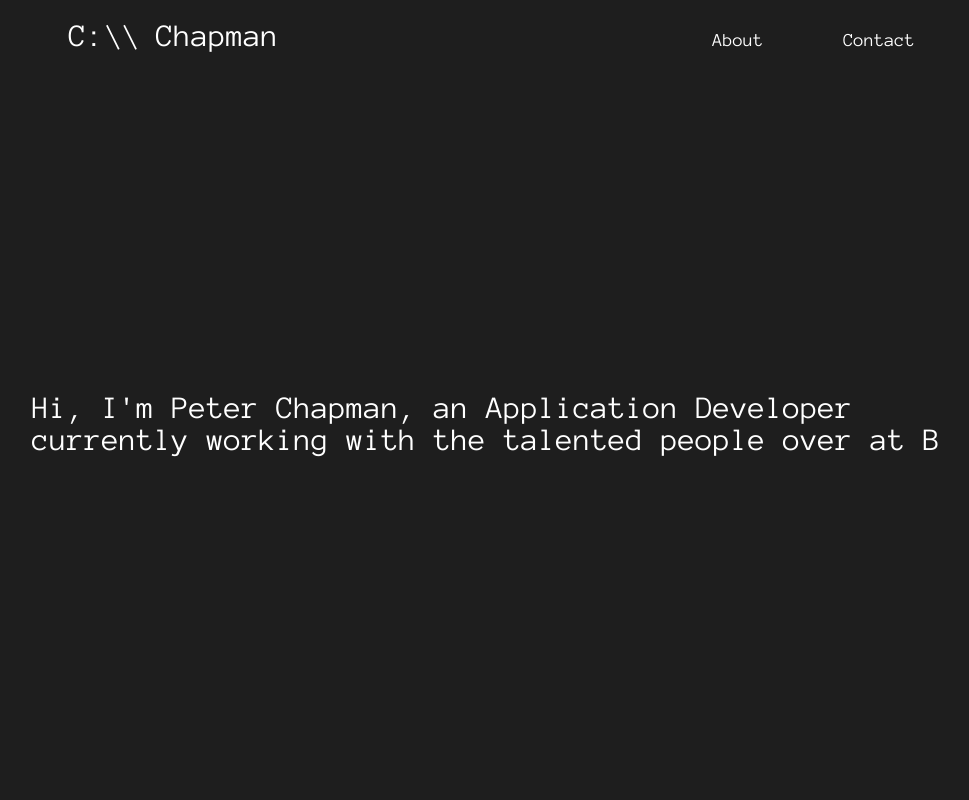
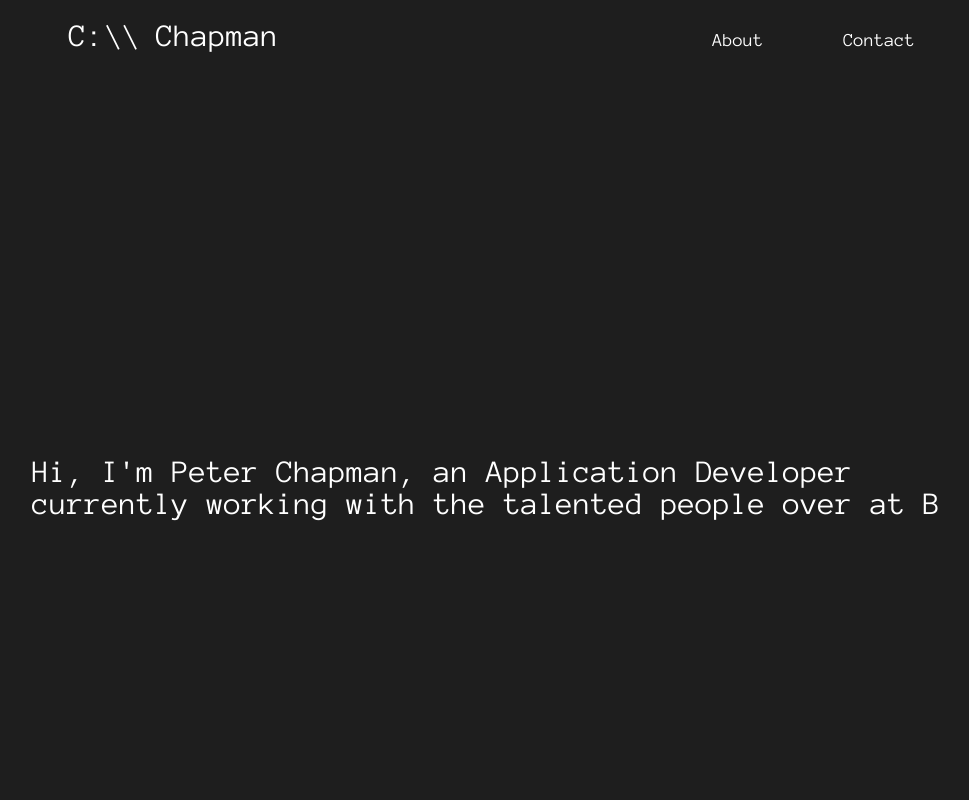
Before and after one commit to Gsarault44/peterchappy.github.io, a React (Create React App) app: page / in a window 1280 px wide. Shown: the top 800 px of the page, without its empty margins (128-1097 px from the left). Built offline with nearby package versions, Linux system fonts and the light colour scheme.

Commit message:
Revert "changed flexcontainter :first-child to div:first"
This reverts commit 3b16b82743ae4351ddff76b5790323813259eb57.

```diff
--- a/src/components/ContentBlock.css
+++ b/src/components/ContentBlock.css
@@ -9,6 +9,6 @@
     align-items: center;
     justify-content: center;
 }
-.contentBlockFlexContainer div:first-child{
+.contentBlockFlexContainer:first-child{
     margin-bottom: 10%;
 }
```
